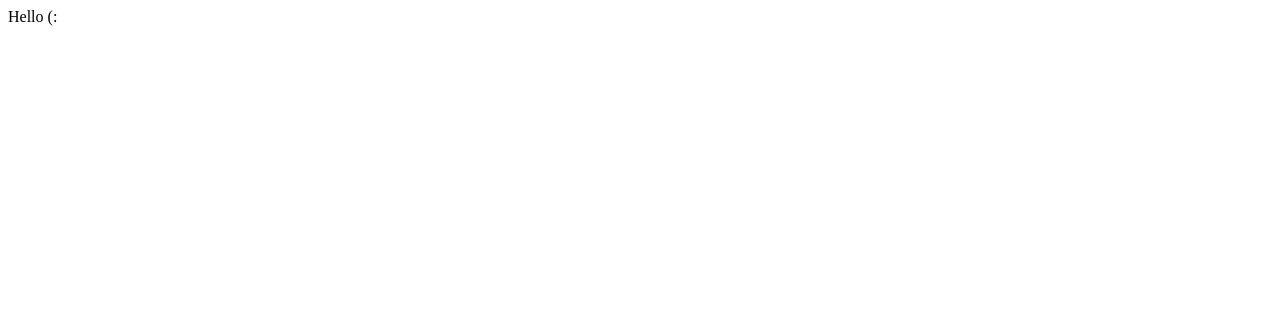
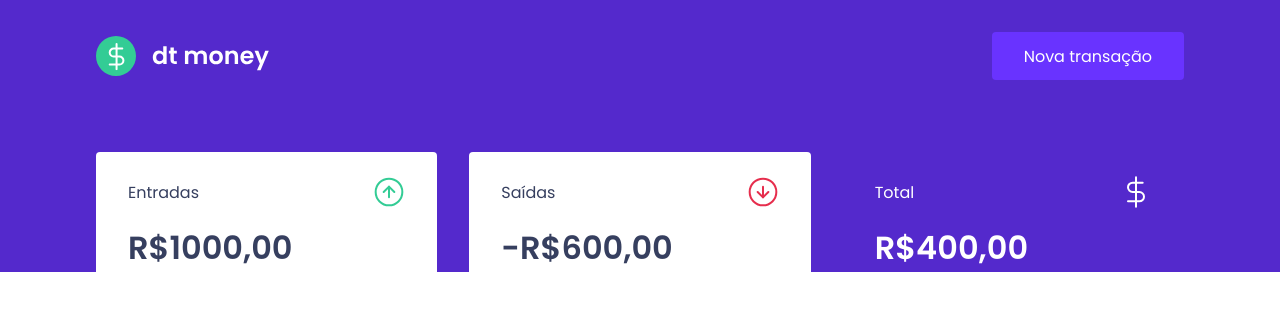
Before and after one commit to evandromarinh0/dtmoney, a React (Create React App) app: page / in a window 1280 px wide. Shown: the top 310 px of the page. Built offline with nearby package versions, Linux system fonts and the light colour scheme.

Commit message:
main component app up-to-date

```diff
--- a/src/App.tsx
+++ b/src/App.tsx
@@ -1,6 +1,14 @@
+import { Dashboard } from "./components/Dashboard";
+import { Header } from "./components/Header";
+import { GlobalStyle } from "./styles/global";
+
 export function App() {
   return (
-    <div>Hello (:</div>
+    <>
+      <Header />
+      <Dashboard />
+      <GlobalStyle />
+    </>
   );
 }
 
```
